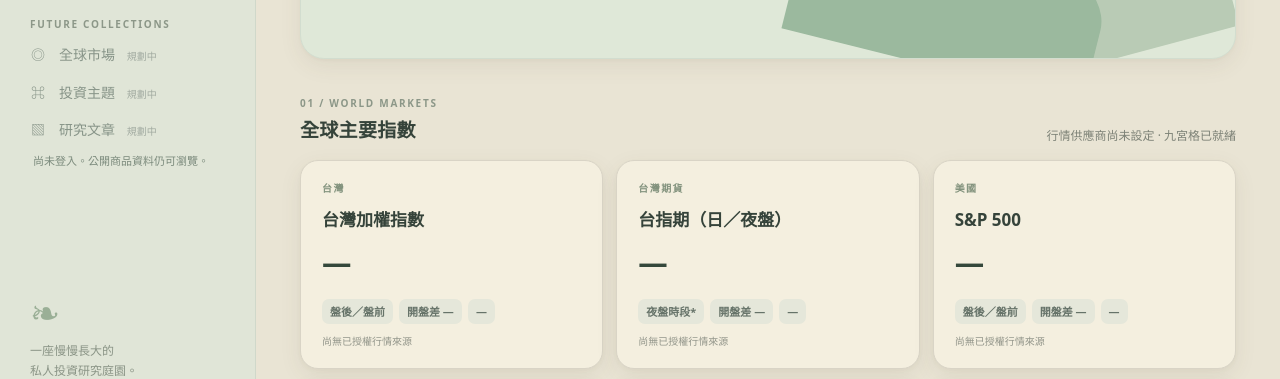
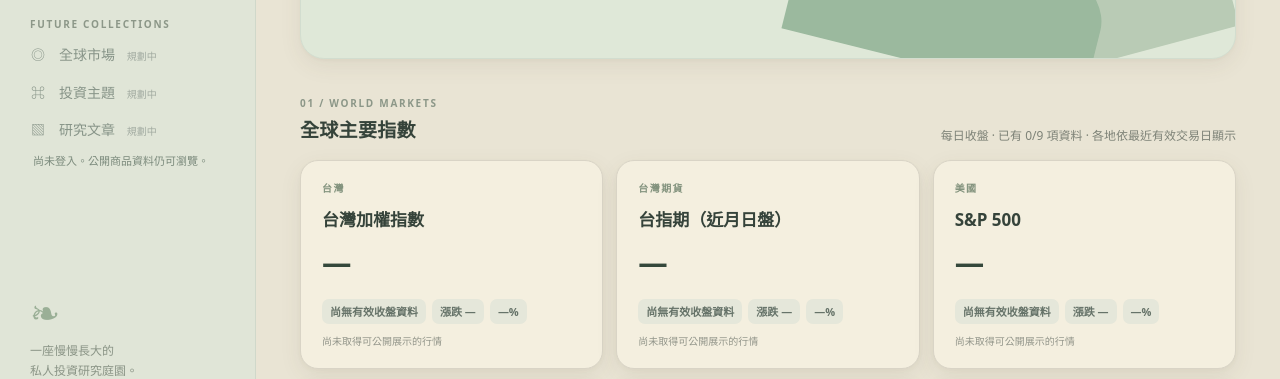
Before and after one commit to elliotchiu17/finance, a plain HTML site: page index.html in a window 1280 px wide. Shown: the part 351-730 px from the top of the page. Drawn offline with Linux system fonts and the light colour scheme; no server answers.

Commit message:
Add files via upload

```diff
--- a/index.html
+++ b/index.html
@@ -24,8 +24,8 @@
 <header class="topbar"><div class="breadcrumb">PERSONAL RESEARCH <span>/</span> <span id="crumb">總覽首頁</span></div><div class="topbar-right"><span class="demo-indicator">● 示範資料</span><button id="login-open" class="login-chip" type="button">登入 / 帳戶</button></div></header>
 <section id="view-home" class="view active">
 <div class="hero"><div><div class="eyebrow">MARKET OVERVIEW · DAILY RESEARCH</div><h1>今日市場，慢慢看。</h1><p>彙整重要市場、收藏的標的，為下一次研究留下線索。</p><button class="pill-btn" data-go="etf">探索 ETF　↗</button></div><div class="hero-art" aria-hidden="true"><div class="sun"></div><div class="hill h1"></div><div class="hill h2"></div><div class="flower">✿</div></div></div>
-<div class="section-heading"><div><div class="eyebrow">01 / WORLD MARKETS</div><h2>全球主要指數</h2></div><span class="subtle"><span id="market-updated">行情來源尚未設定</span></span></div>
-<div class="indices" id="indices"></div><p class="market-disclaimer">行情有可能延遲；開盤狀態為交易時間推估，請以各市場公告及實際資料時間為準。台指期夜盤與台股現貨為不同商品。</p>
+<div class="section-heading"><div><div class="eyebrow">01 / WORLD MARKETS</div><h2>全球主要指數</h2></div><span class="subtle"><span id="market-updated">每日收盤行情</span></span></div>
+<div class="indices" id="indices"></div><p class="market-disclaimer">九項市場顯示最近一個已確認交易日的收盤價，日期以當地市場為準。漲跌幅相對前一交易日收盤；台指期採最近月份契約一般交易時段的收盤價，不是加權指數或夜盤價格。資料可能延遲，僅供研究參考。</p>
 <div class="home-lower"><section class="panel home-watch private-ui"><div class="panel-top"><div><div class="eyebrow">02 / MY LIST</div><h2>我的觀察清單</h2></div><button class="text-btn" data-go="personal">查看全部 ↗</button></div><div id="home-watch-items" class="compact-items"></div></section><section class="panel research-card private-ui"><div class="eyebrow">03 / RESEARCH DESK</div><h2>靈感與研究備忘</h2><p>收藏感興趣的商品，隨手留下投資理由；正式版會在這裡彙整你的研究進度與最新資料。</p><div class="research-ornament">✳ <span>Knowledge grows quietly.</span></div><button class="text-btn" data-go="personal">打開私人筆記 ↗</button></section></div>
 </section>
 <section id="view-etf" class="view">
@@ -80,5 +80,5 @@
 <div id="editor-message" class="mini-help" role="status" aria-live="polite"></div>
 </div></div>
 <div id="login-modal" class="login-overlay hidden" role="dialog" aria-modal="true" aria-labelledby="login-title"><div class="login-panel"><button id="login-close" class="login-close" aria-label="關閉">×</button><div class="eyebrow">ACCOUNT / PRIVATE RESEARCH</div><h2 id="login-title">登入我的研究庭園</h2><p>使用 Google 登入管理公開 ETF 商品與私人理財資料。未登入也可閱讀公開商品目錄。</p><div class="cloud-actions"><button id="local-backup" type="button" class="soft-btn hidden">↓ 匯出備份 JSON</button><button id="google-signin" type="button" class="primary-btn">使用 Google 登入</button><button id="google-signout" type="button" class="soft-btn">登出</button><button id="cloud-init" type="button" class="soft-btn hidden">首次：將本機資料匯入空白雲端</button></div><div id="auth-message" class="mini-help" role="status">尚未設定 Firebase。</div><div id="public-catalog-status" class="mini-help" role="status">公開目錄狀態檢查中…</div><button id="public-publish" class="primary-btn hidden" type="button">首次：檢查並發布公開 ETF 商品資料</button><small>首次公開發布前請備份並確認 Firestore 規則已更新。公開目錄不會包含持倉、收藏或私人備忘錄。發布操作不會自動執行。</small></div></div><footer class="footer">KOMOREBI · INVESTMENT RESEARCH HUB <span>Market data depends on licensed feeds · check timestamps</span></footer>
-</main></div><script src="firebase-config.js?v=20261107b"></script><script type="module" src="firebase-sync.js?v=20261112v110"></script><script src="etf-fallback.js?v=20261106b"></script><script src="app.js?v=20261112v110"></script><script src="market-dashboard.js?v=20261112"></script><script src="dividend-calendar.js?v=20261112"></script>
+</main></div><script src="firebase-config.js?v=20261107b"></script><script type="module" src="firebase-sync.js?v=20261112v110"></script><script src="etf-fallback.js?v=20261106b"></script><script src="app.js?v=20261112v110"></script><script src="market-dashboard.js?v=20261116v103"></script><script src="dividend-calendar.js?v=20261112"></script>
 </body></html>
--- a/market-dashboard.js
+++ b/market-dashboard.js
@@ -1,23 +1,49 @@
-/* V1.10: quote cards; does not fabricate or scrape licensed prices. */
+/* Komorebi v10-3 — completed daily closing prices (not intraday quotes). */
 (()=>{'use strict';
 const markets=[
- {id:'TAIEX',market:'台灣',name:'台灣加權指數',zone:'Asia/Taipei',start:540,end:810},
- {id:'TX',market:'台灣期貨',name:'台指期（日／夜盤）',zone:'Asia/Taipei',start:525,end:810,nightStart:900,nightEnd:300},
- {id:'SPX',market:'美國',name:'S&P 500',zone:'America/New_York',start:570,end:960},
- {id:'IXIC',market:'美國',name:'NASDAQ',zone:'America/New_York',start:570,end:960},
- {id:'DJI',market:'美國',name:'道瓊工業指數',zone:'America/New_York',start:570,end:960},
- {id:'SOX',market:'美國',name:'費城半導體',zone:'America/New_York',start:570,end:960},
- {id:'N225',market:'日本',name:'日經 225',zone:'Asia/Tokyo',start:540,end:930},
- {id:'KS11',market:'韓國',name:'KOSPI',zone:'Asia/Seoul',start:540,end:930},
- {id:'STOXX50E',market:'歐洲',name:'EURO STOXX 50',zone:'Europe/Berlin',start:540,end:1050},
+ {id:'TAIEX',market:'台灣',name:'台灣加權指數'},
+ {id:'TX',market:'台灣期貨',name:'台指期（近月日盤）'},
+ {id:'SPX',market:'美國',name:'S&P 500'},
+ {id:'IXIC',market:'美國',name:'NASDAQ'},
+ {id:'DJI',market:'美國',name:'道瓊工業指數'},
+ {id:'SOX',market:'美國',name:'費城半導體'},
+ {id:'N225',market:'日本',name:'日經 225'},
+ {id:'KS11',market:'韓國',name:'KOSPI'},
+ {id:'STOXX50E',market:'歐洲',name:'EURO STOXX 50'}
 ];
 const $=id=>document.getElementById(id);
-function localParts(z){let parts=new Intl.DateTimeFormat('en-US',{timeZone:z,weekday:'short',hour:'2-digit',minute:'2-digit',hourCycle:'h23'}).formatToParts(new Date());return Object.fromEntries(parts.map(p=>[p.type,p.value]))}
-function session(m){const p=localParts(m.zone),min=Number(p.hour)*60+Number(p.minute),weekday=p.weekday;if(weekday==='Sat'||weekday==='Sun')return '休市／待確認';if(m.id==='TX'){if(min>=m.nightStart||min<m.nightEnd)return '夜盤時段*';if(min>=m.start&&min<=m.end)return '日盤時段*';return '非交易時段'}return min>=m.start&&min<=m.end?'盤中時段*':'盤後／盤前'}
-function n(v){return Number(v).toLocaleString('en-US',{maximumFractionDigits:2,minimumFractionDigits:2})}
-function render(data){const quotes=data?.items||{};const cards=markets.map(m=>{const q=quotes[m.id],has=q&&Number.isFinite(Number(q.price))&&Number(q.price)>0;const current=has?Number(q.price):null,open=has&&Number(q.open)>0?Number(q.open):null;const change=open===null?null:current-open;const percent=change===null?null:100*change/open;const dir=change>0?'up':change<0?'down':'';const mark=change===null?'—':(change>0?'+':'')+n(change),pct=percent===null?'—':(percent>0?'+':'')+percent.toFixed(2)+'%';let asOf=has?(q.asOf||q.fetchedAt||data.updatedAt):null;let parsed=asOf?Date.parse(asOf):NaN;let stale=has&&(!Number.isFinite(parsed)||Date.now()-parsed>45*60*1000);let when=Number.isFinite(parsed)?new Date(parsed).toLocaleString('zh-TW',{timeZone:'Asia/Taipei',hour12:false}):'資料時間未提供'
- return `<div class="index-card"><div class="market">${m.market}</div><div class="name">${m.name}</div><div class="value">${has?n(current):'—'}</div><div class="market-chips"><span class="market-chip">${session(m)}</span><span class="market-chip ${dir}">${change===null?'開盤差 —':mark}</span><span class="market-chip ${dir}">${pct}</span></div><div class="market-update">${has?'來源：'+(q.source||'資料提供者')+' · '+when:'尚無已授權行情來源'}${stale?' · 資料可能已過時':''}</div></div>`}).join('');$('indices').innerHTML=cards;const count=markets.filter(m=>quotes[m.id]?.price).length;$('market-updated').textContent=count?`已接入 ${count}/9 項 · 價格及開盤比較依資料來源更新`:'行情供應商尚未設定 · 九宮格已就緒'}
-let latest={items:{}};async function getQuotes(){if(document.hidden)return;try{const response=await fetch('market-quotes.json?ts='+Date.now(),{cache:'no-store'});if(!response.ok)throw Error('HTTP '+response.status);const obj=await response.json();if(obj&&typeof obj.items==='object')latest=obj;render(latest)}catch(e){render(latest);$('market-updated').textContent='市場資料讀取失敗（檢查 market-quotes.json）'}}
-function schedule(){if(!document.hidden)getQuotes()}
-render(latest);getQuotes();setInterval(schedule,15*60*1000);document.addEventListener('visibilitychange',()=>{if(!document.hidden)getQuotes()});window.addEventListener('focus',getQuotes);
+const escape=s=>String(s).replace(/[&<>"']/g,ch=>({'&':'&amp;','<':'&lt;','>':'&gt;','"':'&quot;',"'":'&#39;'}[ch]));
+const fmt=value=>Number(value).toLocaleString('en-US',{minimumFractionDigits:2,maximumFractionDigits:2});
+const day=s=>{if(!/^\d{4}-\d{2}-\d{2}$/.test(s||''))return null;const d=new Date(s+'T12:00:00Z');return !Number.isNaN(d.getTime())&&d.toISOString().slice(0,10)===s?s.slice(5).replace('-','/') : null};
+let latest={items:{}};
+function render(data){
+ const quotes=data?.items||{};
+ $('indices').innerHTML=markets.map(m=>{
+  const q=quotes[m.id];const price=Number(q?.price), valid=q&&Number.isFinite(price)&&price>0&&day(q.marketDate);
+  const change=q?.change===null||q?.change===undefined?null:Number(q.change);
+  const pct=q?.changePct===null||q?.changePct===undefined?null:Number(q.changePct);
+  const hasChange=valid&&Number.isFinite(change),hasPct=valid&&Number.isFinite(pct);
+  const direction=hasChange?(change>0?'up':change<0?'down':''):'';
+  const chip=hasChange?`${change>0?'+':''}${fmt(change)}`:'漲跌 —';
+  const pctText=hasPct?`${pct>0?'+':''}${pct.toFixed(2)}%`:'—%';
+  const dateText=valid?`${escape(q.marketDate.slice(0,4))}/${day(q.marketDate)} 收盤`:'尚無有效收盤資料';
+  const source=valid?`來源：${escape(q.source||'資料供應者')}`:'尚未取得可公開展示的行情';
+  const note=valid&&q.note?` · ${escape(q.note)}`:'';
+  return `<div class="index-card"><div class="market">${m.market}</div><div class="name">${m.name}</div><div class="value">${valid?fmt(price):'—'}</div><div class="market-chips"><span class="market-chip">${dateText}</span><span class="market-chip ${direction}">${chip}</span><span class="market-chip ${direction}">${pctText}</span></div><div class="market-update">${source}${note}</div></div>`;
+ }).join('');
+ const count=markets.filter(m=>{const q=quotes[m.id];return q&&Number(q.price)>0&&day(q.marketDate)}).length;
+ $('market-updated').textContent=`每日收盤 · 已有 ${count}/9 項資料 · 各地依最近有效交易日顯示`;
+}
+async function refresh(){if(document.hidden)return;try{
+ const response=await fetch('market-quotes.json?ts='+Date.now(),{cache:'no-store'});
+ if(!response.ok)throw new Error('HTTP '+response.status);
+ const data=await response.json();
+ if(data&&data.items&&typeof data.items==='object')latest=data;
+ render(latest);
+ }catch(e){render(latest);$('market-updated').textContent='收盤資料讀取失敗；顯示已讀取資料';}
+}
+render(latest);refresh();
+setInterval(refresh,60*60*1000); // EOD data only; page checks hourly while visible.
+document.addEventListener('visibilitychange',()=>{if(!document.hidden)refresh()});
+window.addEventListener('focus',refresh);
 })();
```
